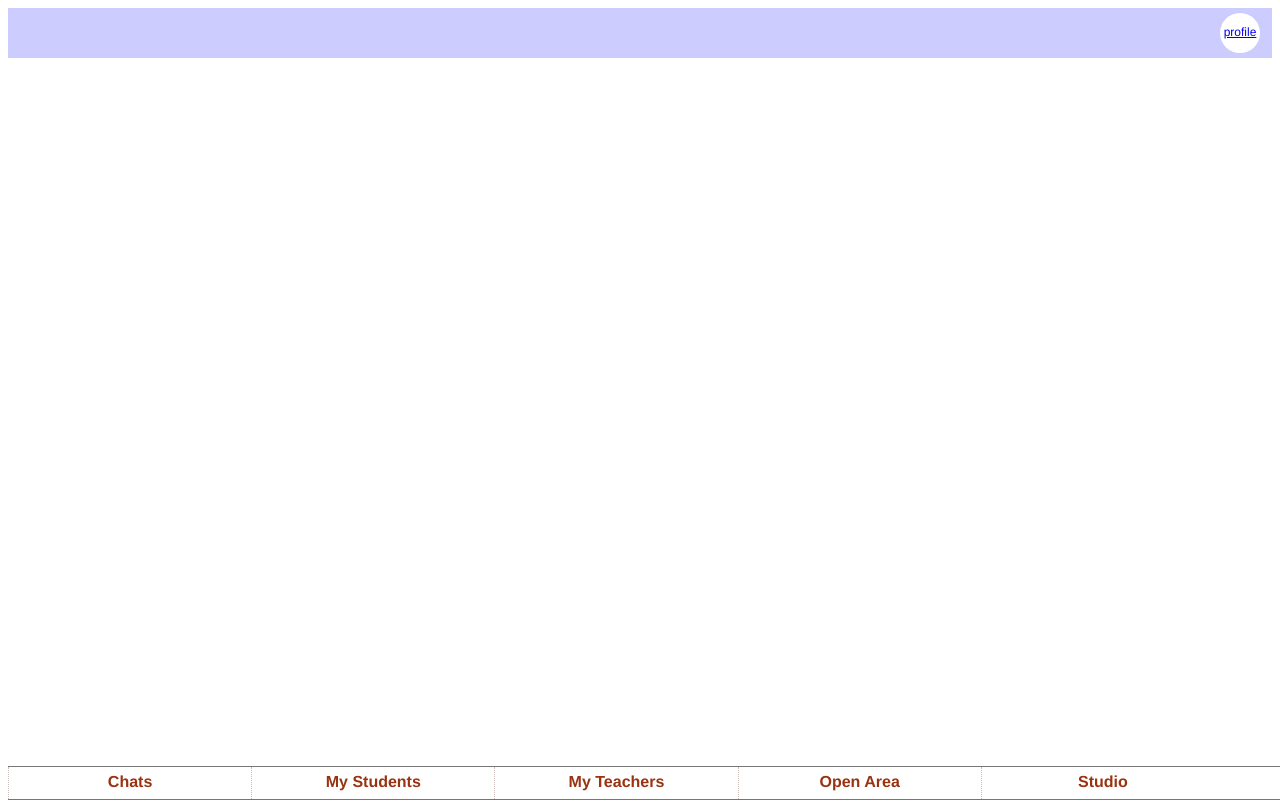
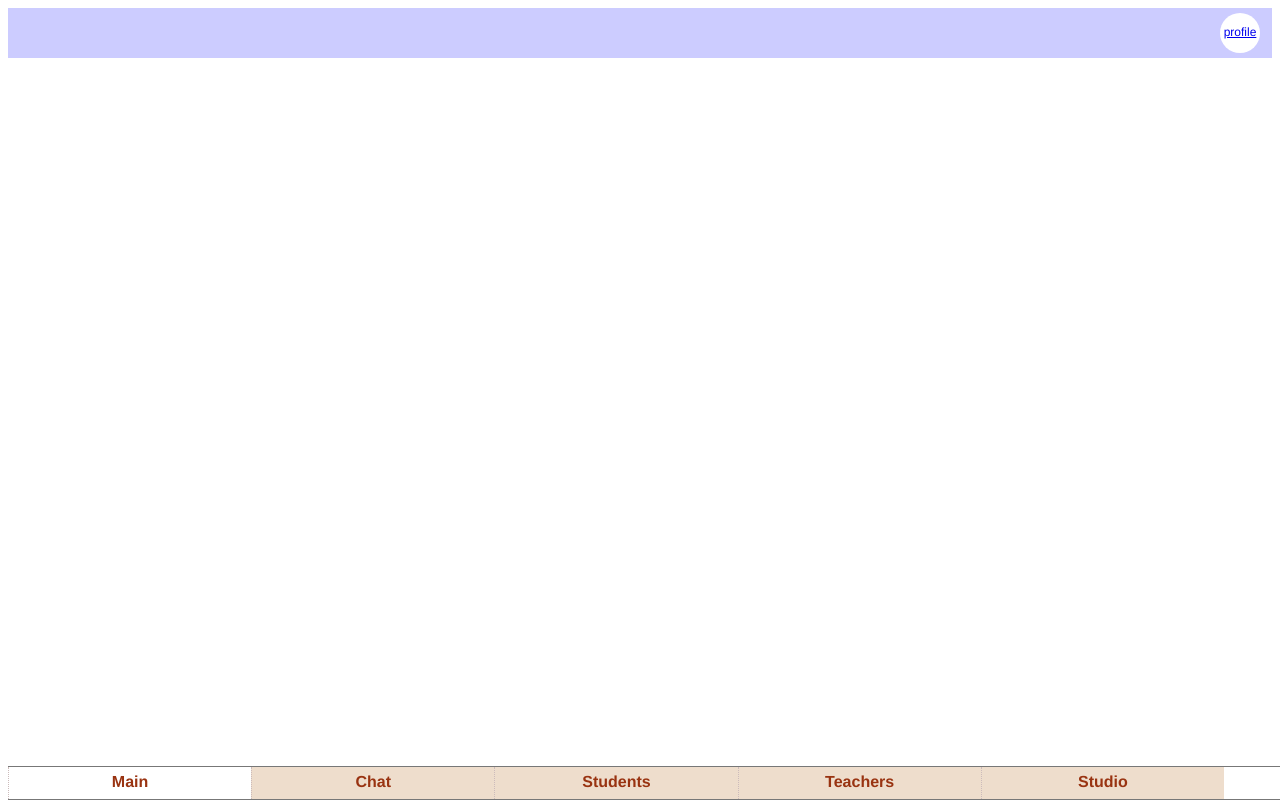
Before and after one commit to GarrettS/OpenSourceLearning, a plain HTML site: page source/index.html in a window 1280 px wide. Drawn offline with Linux system fonts and the light colour scheme.

Commit message:
nav text update

```diff
--- a/source/index.html
+++ b/source/index.html
@@ -45,11 +45,15 @@
                 color: #993311;
                 text-decoration: none;
                 font-weight: 600;
+                background-color: #EEDDCC;
                 border-left: 1px dotted #ccbbbb;
             }
 
             nav > ul > li> a:hover {
-                background-color: #EEDDCC;
+                background-color: #FFF9F3;
+            }
+            nav > ul > li> a.active {
+                background-color: #FFF;
             }
 
             #myProfile {
@@ -79,10 +83,10 @@
         </section>
         <nav>
             <ul>
-                <li><a href="#chats">Chats</a>
-                <li><a href="#give">My Students</a>
-                <li><a href="#receive">My Teachers</a>
-                <li><a href="#open">Open Area</a>
+                <li><a class="active" href="#open">Main</a>
+                <li><a href="#chats">Chat</a>
+                <li><a href="#give">Students</a>
+                <li><a href="#receive">Teachers</a>
                 <li><a href="#studio">Studio</a>
             </ul>
         </nav>
```
